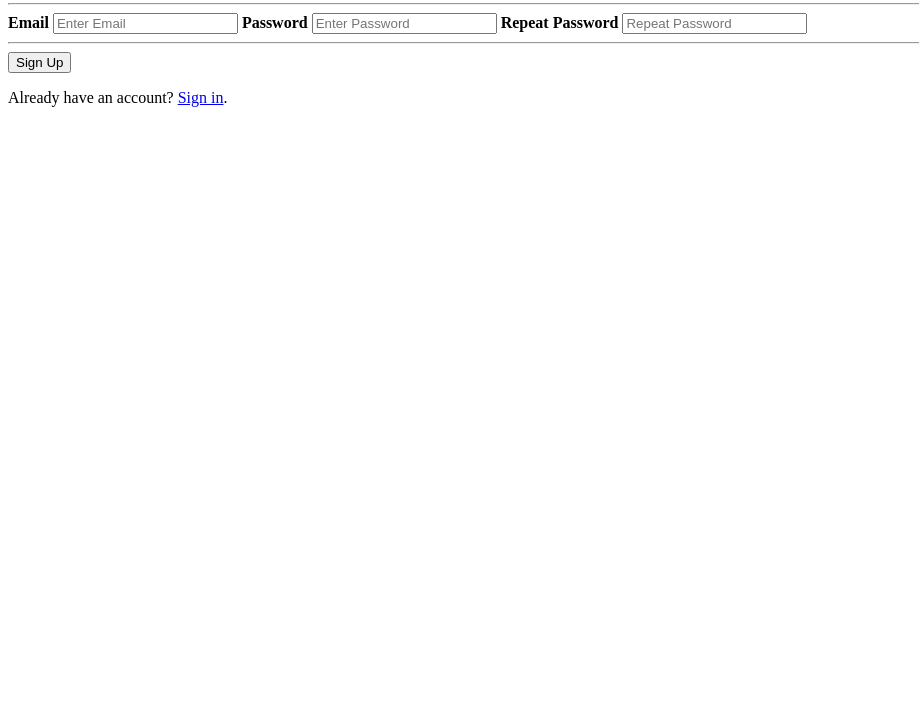
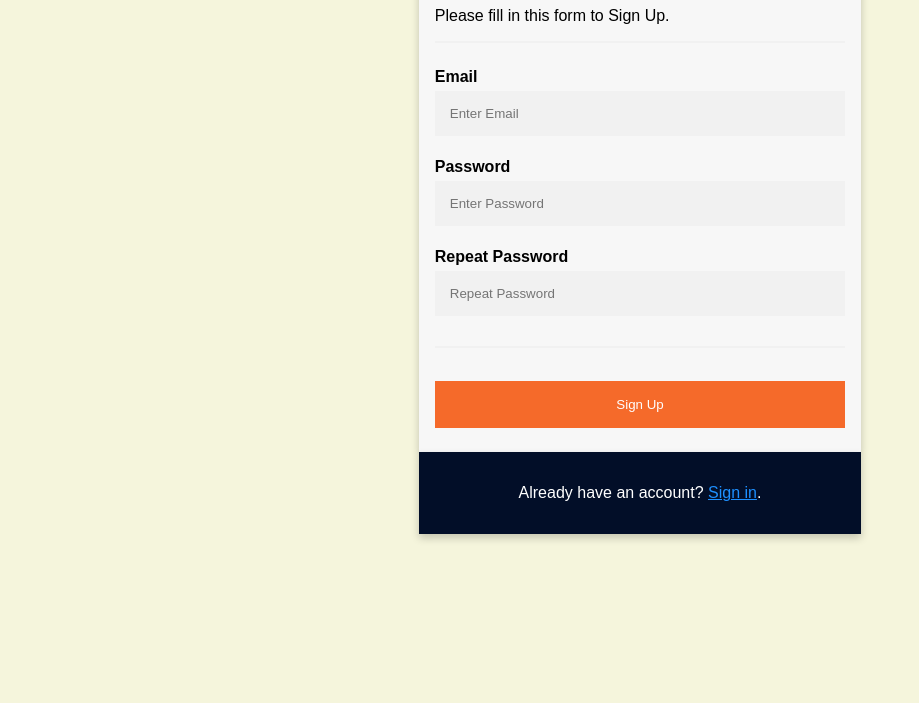
Before and after one commit to herichirimwami/PropertyPro-lite, a plain HTML site: page UI/views/signUp.html in a window 1280 px wide. Shown: the part 97-800 px from the top of the page, without its empty margins (0-919 px from the left). Drawn offline with Linux system fonts and the light colour scheme; the site is published under a folder, as on GitHub Pages, so addresses that start at the root find nothing.

Commit message:
Fix css links issues

```diff
--- a/UI/views/signUp.html
+++ b/UI/views/signUp.html
@@ -4,8 +4,8 @@
 <head>
     <meta charset="utf-8">
     <title>login page</title>
-    <link rel="stylesheet" type="text/css" href="/UI/style/signin.css">
-    <link rel="stylesheet" href="/UI/style/responsive.css">
+    <link rel="stylesheet" type="text/css" href="../style/signin.css">
+    <link rel="stylesheet" href="../style/responsive.css">
 </head>
 
 <body>
```
